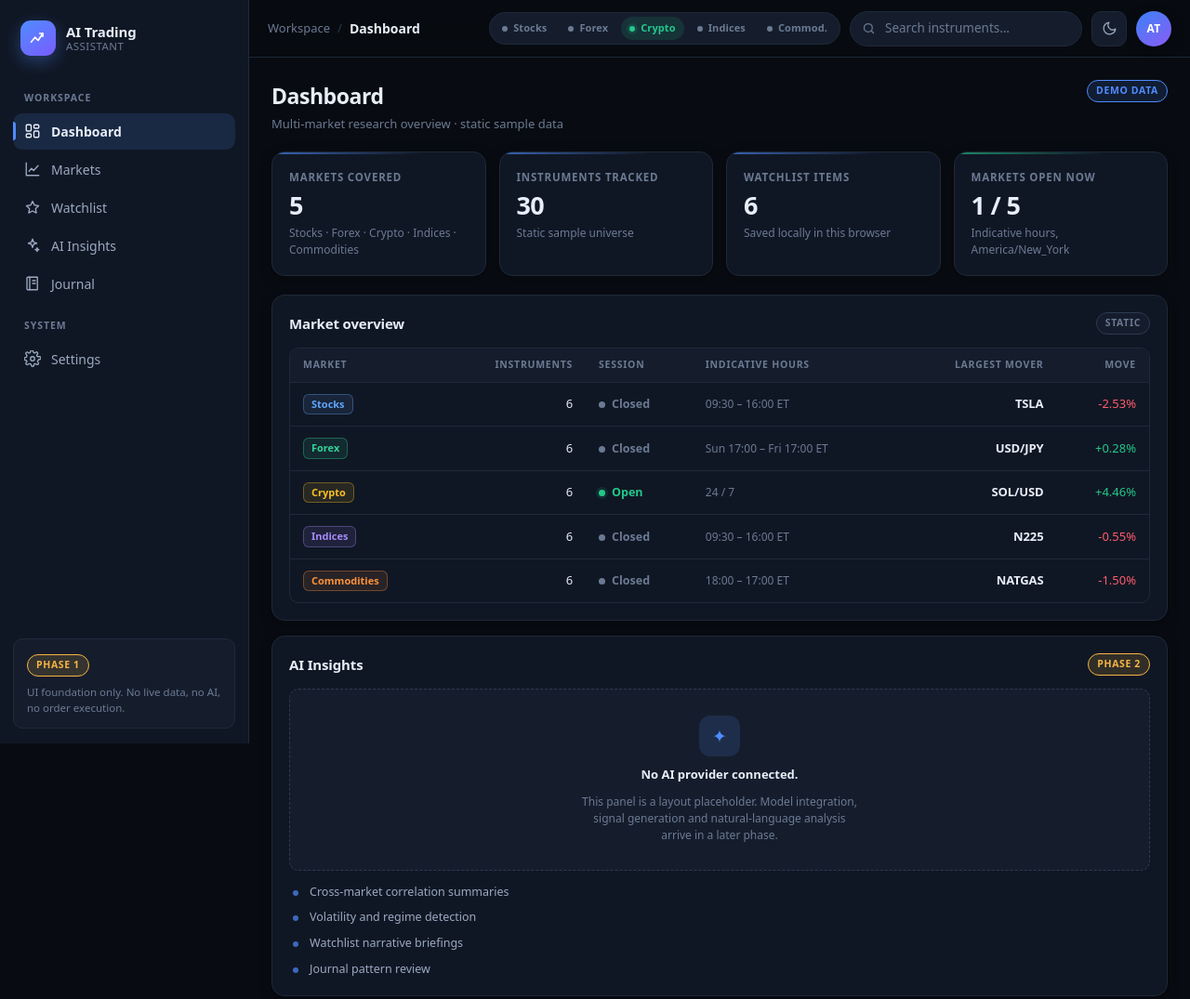
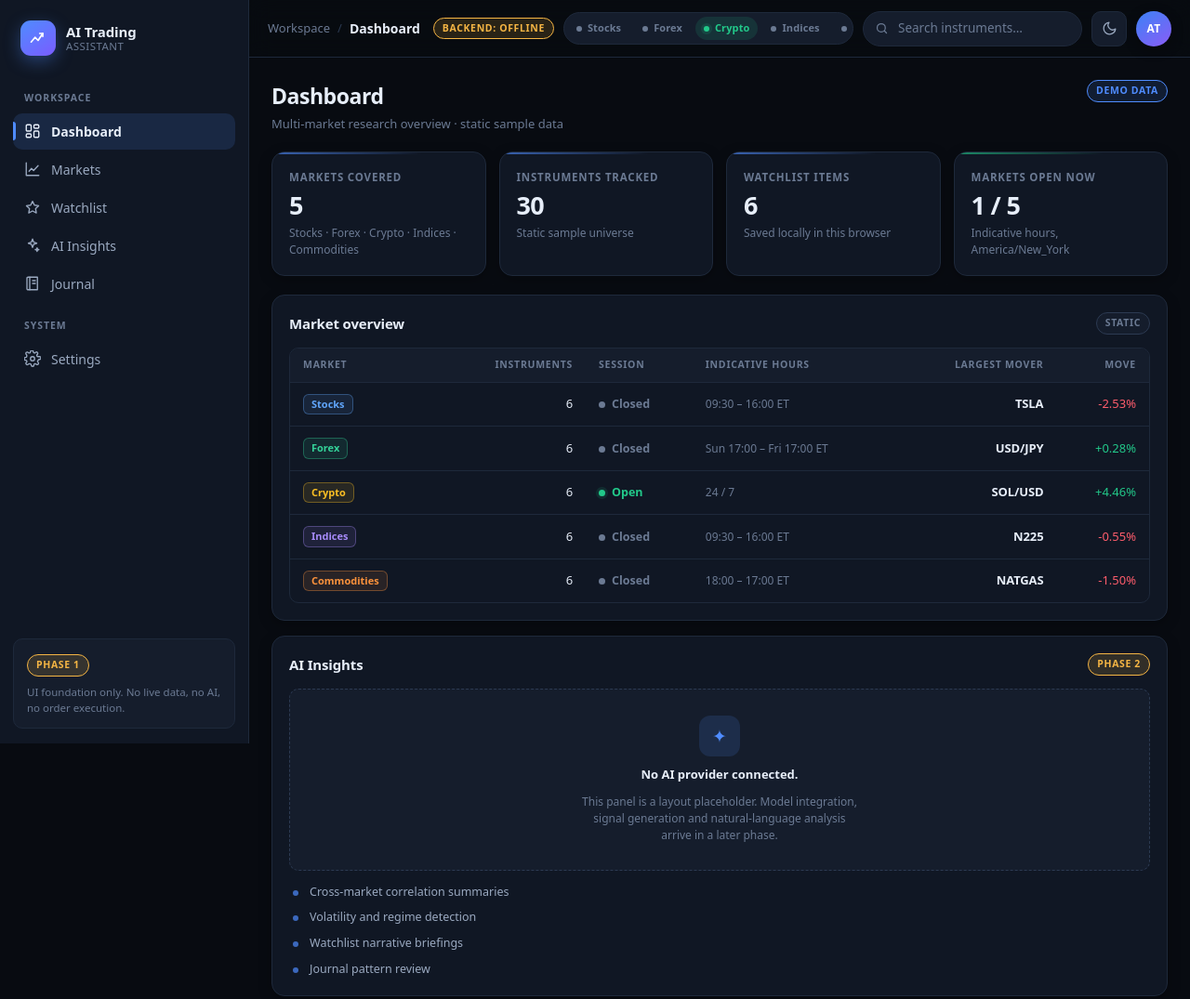
Before and after one commit to surajsrkoli-gif/ai-assistance, a plain HTML site: page index.html in a window 1280 px wide. Shown: the top 1075 px of the page at 93% size. Drawn offline with Linux system fonts and the light colour scheme; no server answers.

Commit message:
Update index.html

```diff
--- a/index.html
+++ b/index.html
@@ -123,5 +123,6 @@
 </noscript>
 
 <script src="app.js"></script>
+<script src="backend.js"></script>
 </body>
 </html>
```
